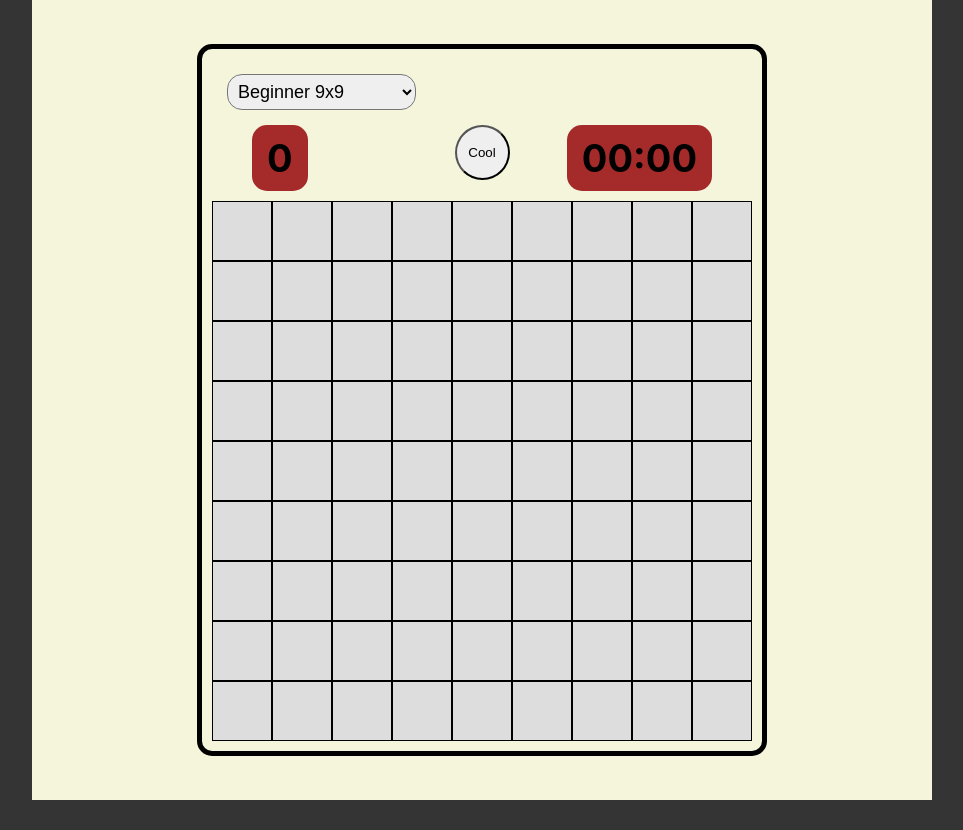
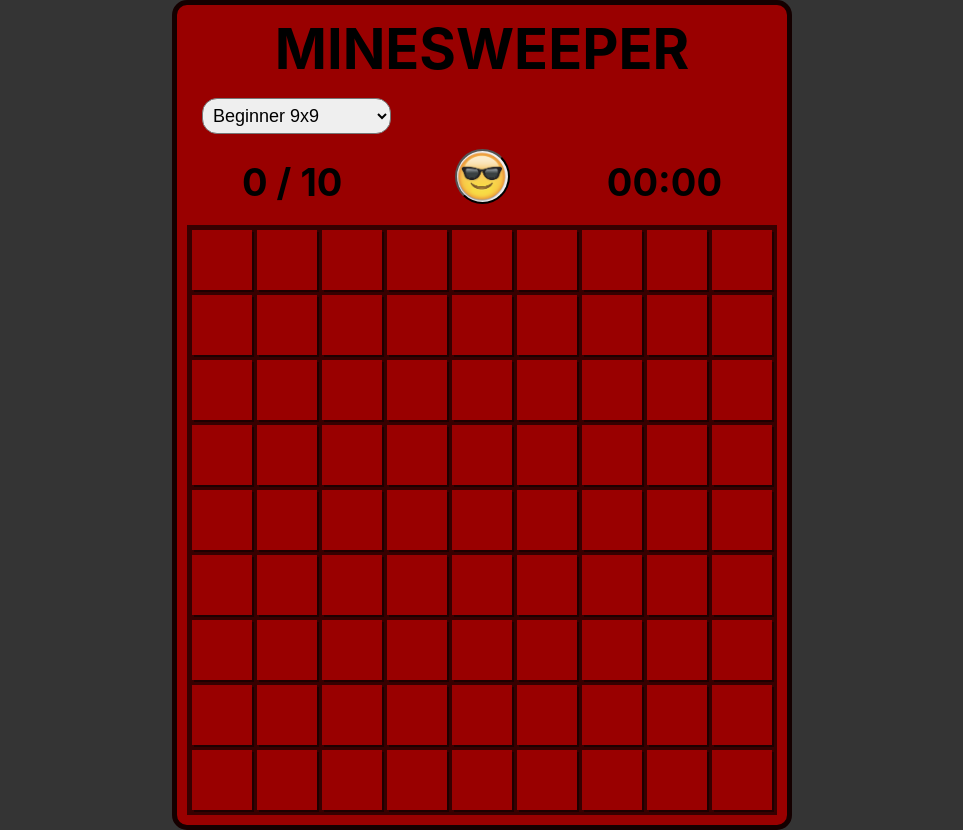
Before and after one commit to Lisa-Fink/minesweeper, a React app: page / in a window 1280 px wide. Shown: the whole page, without its empty margins (158-1121 px from the left). Before the commit the page ends 800 px from the top, so only its background shows below. Built offline with nearby package versions, Linux system fonts and the light colour scheme.

Commit message:
Added red color theme and images

```diff
--- a/src/components/App.js
+++ b/src/components/App.js
@@ -20,6 +20,7 @@ function App() {
   const endOfGame = useRef(false);
   const set_mines = useRef(false);
   const gridSize = useRef(81);
+  const clickedTile = useRef(null);
 
   // set the mines the first time the game loads
   useEffect(() => {
@@ -32,7 +33,6 @@ function App() {
   useEffect(() => {
     if (changedLevel.current === true) {
       changedLevel.current = false;
-      console.log('level use effect');
       level === 'beginner'
         ? (gridSize.current = 81)
         : level === 'intermediate'
@@ -65,7 +65,7 @@ function App() {
         'x',
         ...board_copy.slice(grid[mine] + 1),
       ];
-      console.log('set mine', grid[mine] + 1);
+      // console.log('set mine', grid[mine] + 1);
       // removes the mine that was just added
       grid.splice(mine, 1);
     }
@@ -89,6 +89,18 @@ function App() {
     return `${minutes}:${secs}`;
   };
 
+  const processMouseUp = () => {
+    if (!endOfGame.current && clickedTile.current) {
+      if (clickedTile.current.className === 'board-grid clicking') {
+        clickedTile.current.classList.remove('clicking');
+      }
+      clickedTile.current = null;
+    }
+  };
+
+  // adds mouseup to body so that mousedown and up functions if dragging
+  document.body.addEventListener('mouseup', processMouseUp);
+
   return (
     <div className="App">
       <div className="app-container">
@@ -103,6 +115,7 @@ function App() {
           resetGame={resetGame}
           setLevel={setLevel}
           changedLevel={changedLevel}
+          level={level}
         />
         <Board
           board={board}
@@ -114,6 +127,7 @@ function App() {
           isActive={isActive}
           setIsActive={setIsActive}
           level={level}
+          clickedTile={clickedTile}
         />
       </div>
     </div>
--- a/src/components/Board.js
+++ b/src/components/Board.js
@@ -1,6 +1,10 @@
 import React from 'react';
 import { useEffect, useRef } from 'react';
 import '../styles/board.css';
+import flag from '../img/flag.png';
+import bomb from '../img/mine.png';
+
+// TODO change tile on hover and click down. remove u. a lot of styling
 
 function Board(props) {
   // board starts with 81 zeros
@@ -20,6 +24,7 @@ function Board(props) {
     isActive,
     setIsActive,
     level,
+    clickedTile,
   } = props;
 
   const cellsToCheck = useRef([]);
@@ -34,7 +39,6 @@ function Board(props) {
       if (!isActive) {
         setIsActive(true);
       }
-      console.log(e.target.id);
       const cell = e.target.id;
       if (mineBoard[cell - 1] === 'x') {
         endOfGame.current = 'lose';
@@ -48,7 +52,10 @@ function Board(props) {
   const processFlag = (e) => {
     e.preventDefault();
     if (!endOfGame.current) {
-      const cell = e.target.id;
+      let cell = e.target.id;
+      if (e.target.alt === 'flag') {
+        cell = e.target.parentNode.id;
+      }
       const flag_count = flags;
       if (board[cell - 1] === 'f') {
         if (mineBoard[cell - 1] === 'x') {
@@ -208,6 +215,24 @@ function Board(props) {
     return mineCount;
   };
 
+  const content = (grid) => {
+    if (grid === 'f') {
+      return <img src={flag} className="tile-img" alt="flag" />;
+    } else if (grid === 'x' && endOfGame.current) {
+      return <img src={bomb} className="tile-img" alt="mine" />;
+    } else if (grid !== 0 && grid !== 'u' && grid !== 'x') {
+      return grid;
+    }
+  };
+
+  const processMousePress = (e, grid) => {
+    if (!endOfGame.current && !clickedTile.current) {
+      let tile = e.target.alt === 'flag' ? e.target.parentNode.id : e.target.id;
+      clickedTile.current = document.getElementById(tile);
+      clickedTile.current.classList.add('clicking');
+    }
+  };
+
   const boardGrid = board.map((grid, key) => {
     return (
       <div
@@ -223,16 +248,22 @@ function Board(props) {
         key={key}
         id={key + 1}
         onClick={processClick}
+        onMouseDown={(e) => processMousePress(e, grid)}
         onContextMenu={processFlag}
       >
-        {grid !== 0 && grid !== 'x' && grid}
+        {content(grid)}
       </div>
     );
   });
 
   return (
     <div>
-      <div className={`board-container ${level}`}>{boardGrid}</div>
+      <div
+        className={`board-container ${level}`}
+        onContextMenu={(e) => e.preventDefault()}
+      >
+        {boardGrid}
+      </div>
     </div>
   );
 }
--- a/src/components/TopBoard.js
+++ b/src/components/TopBoard.js
@@ -2,6 +2,8 @@ import React from 'react';
 import Timer from './Timer';
 
 import '../styles/topboard.css';
+
+import cool from '../img/cool.png';
 
 const TopBoard = (props) => {
   const {
@@ -13,14 +15,19 @@ const TopBoard = (props) => {
     resetGame,
     setLevel,
     changedLevel,
+    level,
   } = props;
 
   const changeLevel = (e) => {
     changedLevel.current = true;
     setLevel(e.target.value);
   };
+
+  const flagAmt =
+    level === 'beginner' ? 10 : level === 'intermediate' ? 40 : 99;
   return (
-    <div>
+    <div className="tb-container">
+      <div className="title">MINESWEEPER</div>
       <select
         id="difficulty-level"
         name="difficulty level"
@@ -32,11 +39,13 @@ const TopBoard = (props) => {
       </select>
       <div className="top-board">
         <div className="top-container flags">
-          <div className="top-text-box">{flags}</div>
+          <div className="top-text-box">
+            {flags} / {flagAmt}
+          </div>
         </div>
         <div className="top-container">
           <button className="reset-button" onClick={resetGame}>
-            Cool
+            <img src={cool} alt="Cool" className="reset-button-img" />
           </button>
         </div>
         <div className="top-container timer">
--- a/src/styles/app.css
+++ b/src/styles/app.css
@@ -1,18 +1,16 @@
 .App {
-    width:900px;
+    width:fit-content;
     margin: 0 auto;
-    background-color: beige;
-    height: 100vh;
+    background-color: rgb(153,0,0);
+    min-height: 90vh;
     display: flex;
     justify-content: center;
     align-items: center;
+    border: 5px rgb(20,0,0) solid;
+    border-radius: 15px;
 }
 
 .app-container {
     width: min-content;
-    border: 5px solid black;
-    border-radius: 15px;
     padding: 10px;
-
-
 }
--- a/src/styles/board.css
+++ b/src/styles/board.css
@@ -1,6 +1,9 @@
 .board-container {
     width: min-content;
     display: grid;
+    background-color: rgb(55, 0, 0);
+    gap: 5px;
+    border: 5px rgb(55, 0, 0) solid
 }
 
 .beginner {
@@ -14,17 +17,27 @@
 }
 
 .expert {
-    grid-template-columns: repeat(30, 28px);
-    grid-template-rows: repeat(16, 28px);
+    grid-template-columns: repeat(30, 30px);
+    grid-template-rows: repeat(16, 30px);
 }
 
 .board-grid {
-    border: 1px black solid;
-    background-color: rgb(221, 221, 221);
+    background-color: rgb(153, 0, 0);
+    box-shadow: 2px 2px rgb(29, 0, 0);
+    display:flex;
+    justify-content: center;
+    align-items: center;
+    font-weight: bold;
+    font-size: 24px;
+}
+
+.clicking {
+    background-color:  rgb(255, 0, 0);
 }
 
 .unopen {
-    background-color: rgb(83, 83, 83);
+    background-color: rgb(80, 0,0);
+    box-shadow:2px 2px rgb(29, 0, 0) inset;
 }
 
 .win {
@@ -32,5 +45,9 @@
 }
 
 .lose {
-    background-color: red;
+    background-color: rgb(255, 0, 0);
 }
+
+.tile-img {
+    max-width: 28px;
+}
--- a/src/styles/topboard.css
+++ b/src/styles/topboard.css
@@ -1,3 +1,9 @@
+.tb-container .title {
+    text-align: center;
+    font-size: 56px;
+    font-weight: bold;
+}
+
 .top-board {
     display: flex;
     justify-content: space-between;
@@ -12,16 +18,18 @@
 
 .flags {
     justify-content: left;
+    min-width: 160px;
 }
 
 .timer {
     justify-content: right;
+    min-width: 160px;
 }
 
 .top-text-box {
     font-size: 38px;
     font-weight: 700;
-    background-color: brown;
+    /* background-color: rgb(103, 0, 0); */
     padding: 10px 15px;
     border-radius: 15px;
 
@@ -31,6 +39,13 @@
     border-radius: 50px;
     width:55px;
     height:55px;
+    display: flex;
+    justify-content: center;
+    align-items: center;
+}
+
+.reset-button-img {
+    width: 56px;
 }
 
 #difficulty-level {
```
Also changed, not shown: src/img/cool.png (added), src/img/flag.png (added), src/img/mine.png (added).
